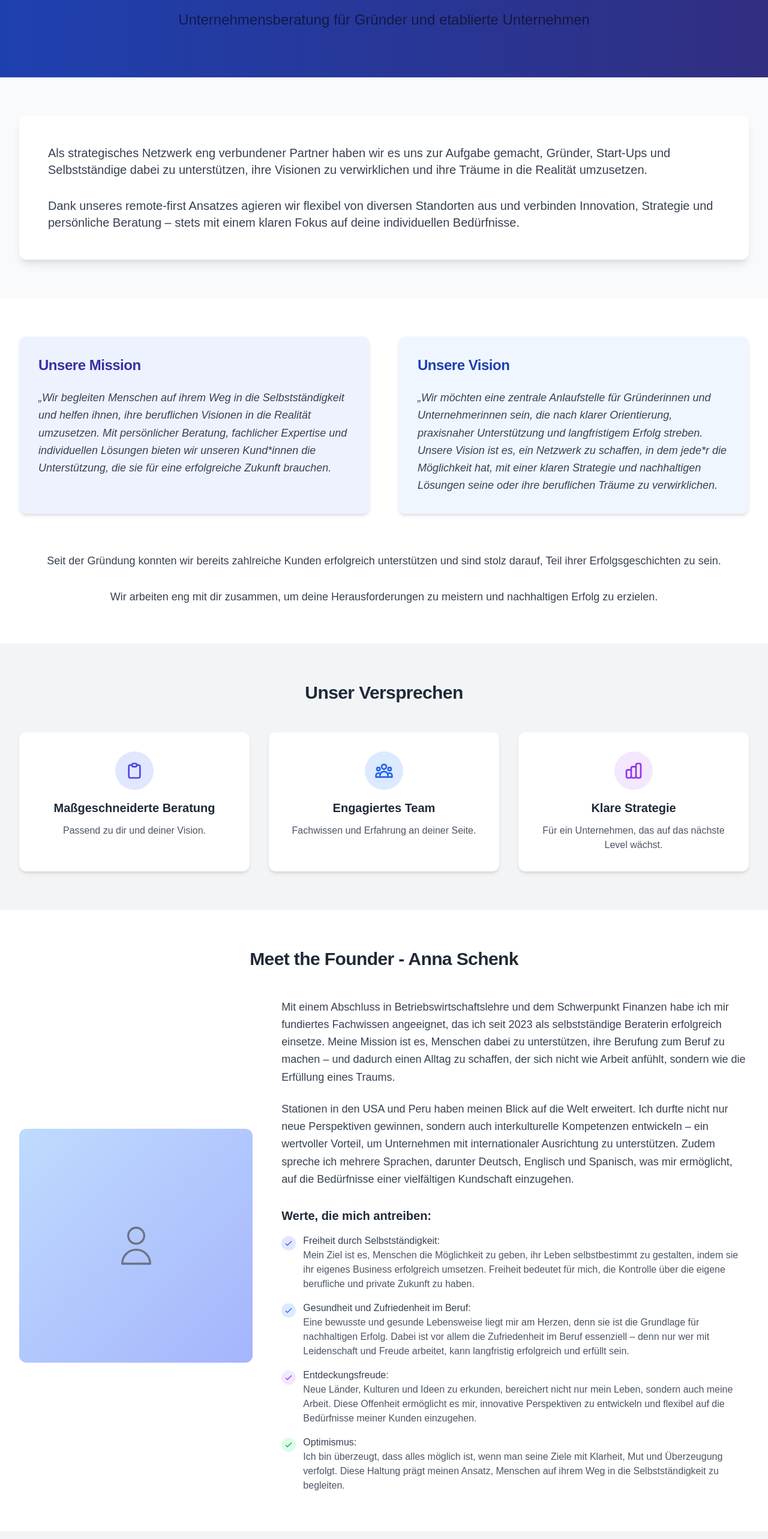
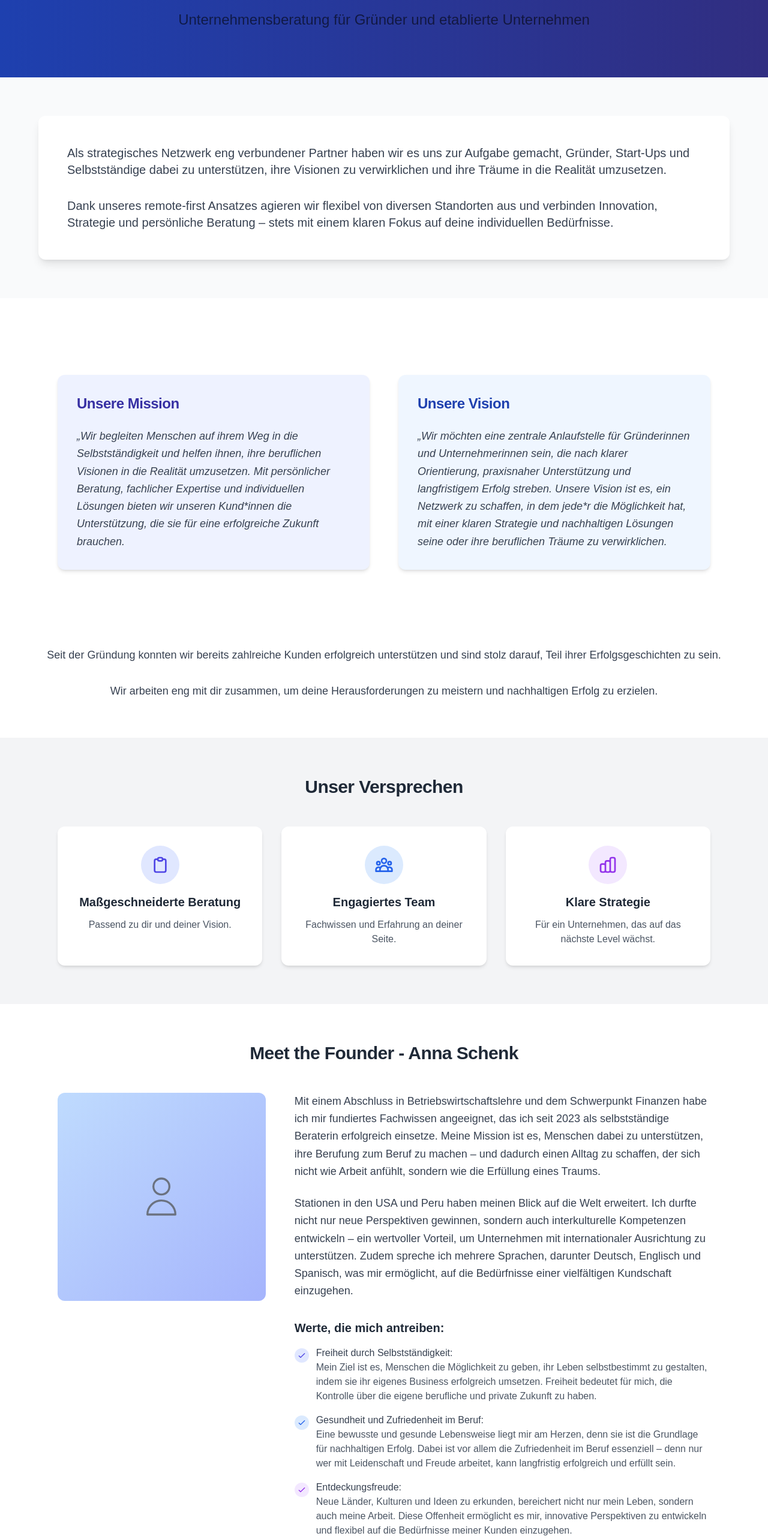
Before and after one commit to DiegoHrz/consulting-website, a Next.js app: page /uber-uns in a window 1280 px wide. Shown: the part 3540-6106 px from the top of the page at 60% size. Built offline with nearby package versions, Linux system fonts and the light colour scheme; a web font is replaced by a local one.

Commit message:
Add changes in referenzen

```diff
--- a/app/(main)/uber-uns/page.tsx
+++ b/app/(main)/uber-uns/page.tsx
@@ -301,7 +301,7 @@ const About = () => {
           right_bottom_image="worker5.jpeg"
         />
       </div> */}
-      <div className="mt-[70px] w-full  mb-[70px] max-w-7xl sm:px-16 px-10 mx-auto">
+      <div className="mt-[70px] w-full  mb-[70px] max-w-7xl px-8 sm:px-16  mx-auto">
         <div>
           <div className="bg-anna-cream rounded-xl p-10">
             <div className="mb-40">
@@ -577,10 +577,10 @@ const About = () => {
       </section>
 
       {/* About Section */}
-      <section className="py-16 px-4 sm:px-6 lg:px-8">
-        <div className="max-w-7xl mx-auto">
-          <div className="bg-white rounded-xl shadow-lg p-8 md:p-12">
-            <p className="text-lg md:text-xl text-gray-700 mb-8 leading-relaxed">
+      <section className="py-16 px-8 lg:px-16 max-w-7xl mx-auto">
+        <div className="">
+          <div className="bg-white rounded-xl shadow-lg p-8 md:p-12 max-w-7xl">
+            <p className="text-lg md:text-xl text-gray-700 mb-8 leading-relaxed ">
               Als strategisches Netzwerk eng verbundener Partner haben wir es uns zur Aufgabe gemacht, Gründer, Start-Ups und Selbstständige dabei zu unterstützen, ihre Visionen zu verwirklichen und ihre Träume in die Realität umzusetzen.
             </p>
             <p className="text-lg md:text-xl text-gray-700 leading-relaxed">
@@ -592,7 +592,7 @@ const About = () => {
 
       {/* Mission & Vision */}
       <section className="py-16 px-4 sm:px-6 lg:px-8 bg-white">
-        <div className="max-w-7xl mx-auto grid md:grid-cols-2 gap-12">
+        <div className="grid md:grid-cols-2 gap-12 py-16 px-8 lg:px-16 max-w-7xl mx-auto">
           <div className="bg-indigo-50 rounded-xl p-8 shadow-md">
             <h3 className="text-2xl font-bold text-indigo-800 mb-6">Unsere Mission</h3>
             <blockquote className="text-gray-700 italic text-lg leading-relaxed">
@@ -620,7 +620,7 @@ const About = () => {
 
       {/* Promise Section */}
       <section className="py-16 px-4 sm:px-6 lg:px-8 bg-gray-100">
-        <div className="max-w-7xl mx-auto">
+        <div className=" px-8 lg:px-16 max-w-7xl mx-auto">
           <h3 className="text-3xl font-bold text-center mb-12 text-gray-800">Unser Versprechen</h3>
 
           <div className="grid md:grid-cols-3 gap-8">
@@ -659,10 +659,10 @@ const About = () => {
 
       {/* Founder Section */}
       <section className="py-16 px-4 sm:px-6 lg:px-8 bg-white">
-        <div className="max-w-7xl mx-auto">
+        <div className="px-8 lg:px-16 max-w-7xl mx-auto">
           <h3 className="text-3xl font-bold text-center mb-12 text-gray-800">Meet the Founder - Anna Schenk</h3>
 
-          <div className="flex flex-col md:flex-row gap-12 items-center">
+          <div className="flex flex-col md:flex-row gap-12 ">
             <div className="md:w-1/3">
               <div className="bg-gray-200 rounded-xl overflow-hidden aspect-square w-full max-w-md mx-auto">
                 {/* Placeholder for image */}
@@ -750,7 +750,7 @@ const About = () => {
 
       {/* Team Section */}
       <section className="py-16 px-4 sm:px-6 lg:px-8 bg-gray-100">
-        <div className="max-w-7xl mx-auto">
+        <div className="px-8 lg:px-16 max-w-7xl mx-auto">
           <h3 className="text-3xl font-bold text-center mb-12 text-gray-800">Unser Team</h3>
 
           <div className="grid md:grid-cols-2 gap-8">
--- a/app/components/ContactForm.tsx
+++ b/app/components/ContactForm.tsx
@@ -1,5 +1,4 @@
 "use client";
-import { motion } from "framer-motion";
 import { useForm } from "react-hook-form";
 import { useState } from "react";
 import axios from "axios";
```
